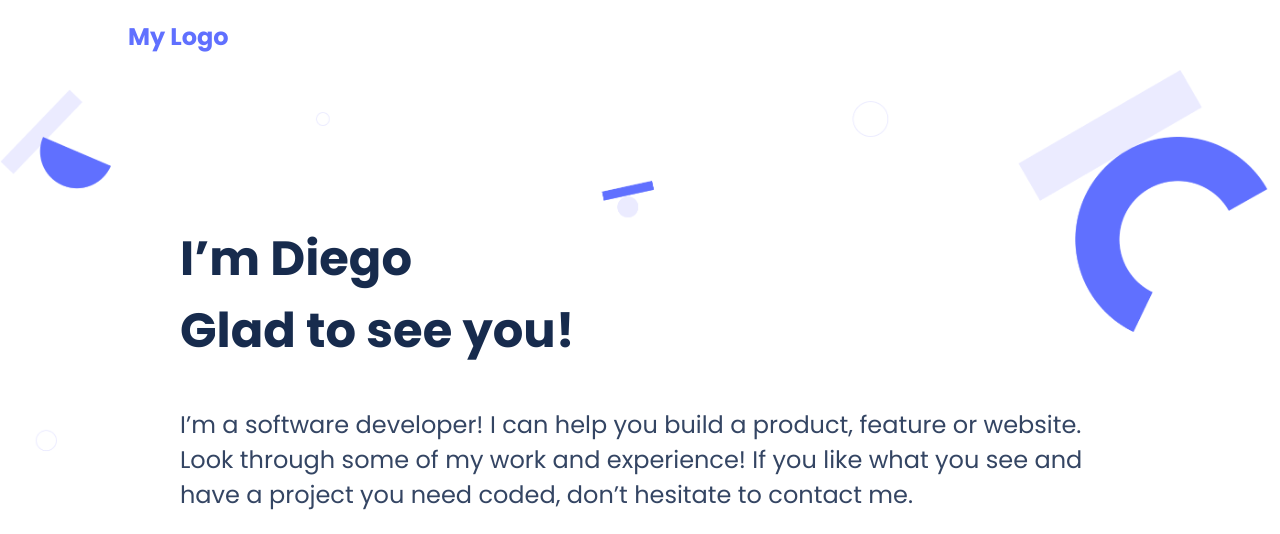
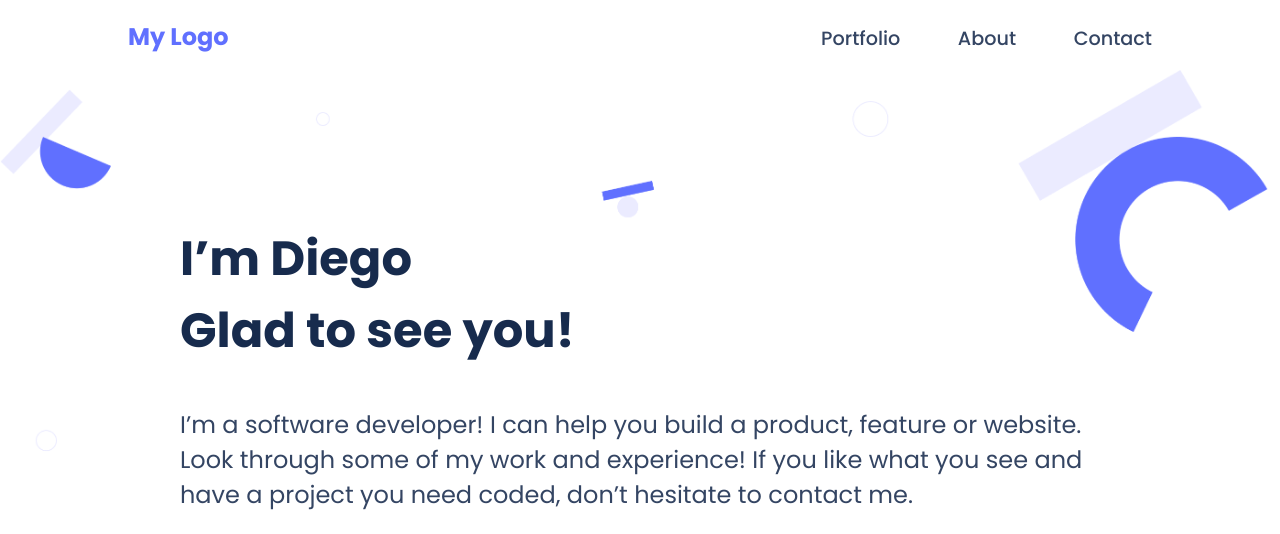
Before and after one commit to SlowKingV/portfolio-project, a website: page index.html in a window 1280 px wide. Shown: the top 534 px of the page. Drawn offline with Linux system fonts and the light colour scheme.

Commit message:
Adapt styles for nav-menu on desktop version

```diff
--- a/mobile_menu.js
+++ b/mobile_menu.js
@@ -5,7 +5,7 @@
 const menuItems = document.querySelectorAll('.nav-links');
 
 const toolbarStyle = () => {
-  if (document.body.scrollTop > 0 || document.documentElement.scrollTop > 0) header.classList.add('header-bg');
+  if (document.body.scrollTop > 50 || document.documentElement.scrollTop > 50) header.classList.add('header-bg');
   else header.classList.remove('header-bg');
 };
 const closeMenu = () => {
--- a/styles.css
+++ b/styles.css
@@ -89,8 +89,7 @@
 }
 
 .links-container {
-  background-color: #6070ff;
-  mix-blend-mode: multiply;
+  background-color: #001aff96;
   position: fixed;
   width: 100vw;
   height: 100vh;
@@ -130,11 +129,19 @@
   background-color: #6070ff;
 }
 
+.close-btn {
+  color: #fff;
+}
+
+.menu-item {
+  padding: 0.8em 0;
+}
+
 .nav-links {
   color: #fff;
-  font-weight: 700;
-  font-size: 2rem;
-  margin-left: 2em;
+  font-weight: 600;
+  font-size: 1.8rem;
+  margin-left: 30px;
   text-decoration: none;
 }
 
@@ -434,6 +441,9 @@
   .nav-links {
     margin-left: 0;
     margin-right: 3em;
+    font-size: 0.8rem;
+    font-weight: 500;
+    color: #344563;
   }
 
   .menu-item:last-child .nav-links {
```
